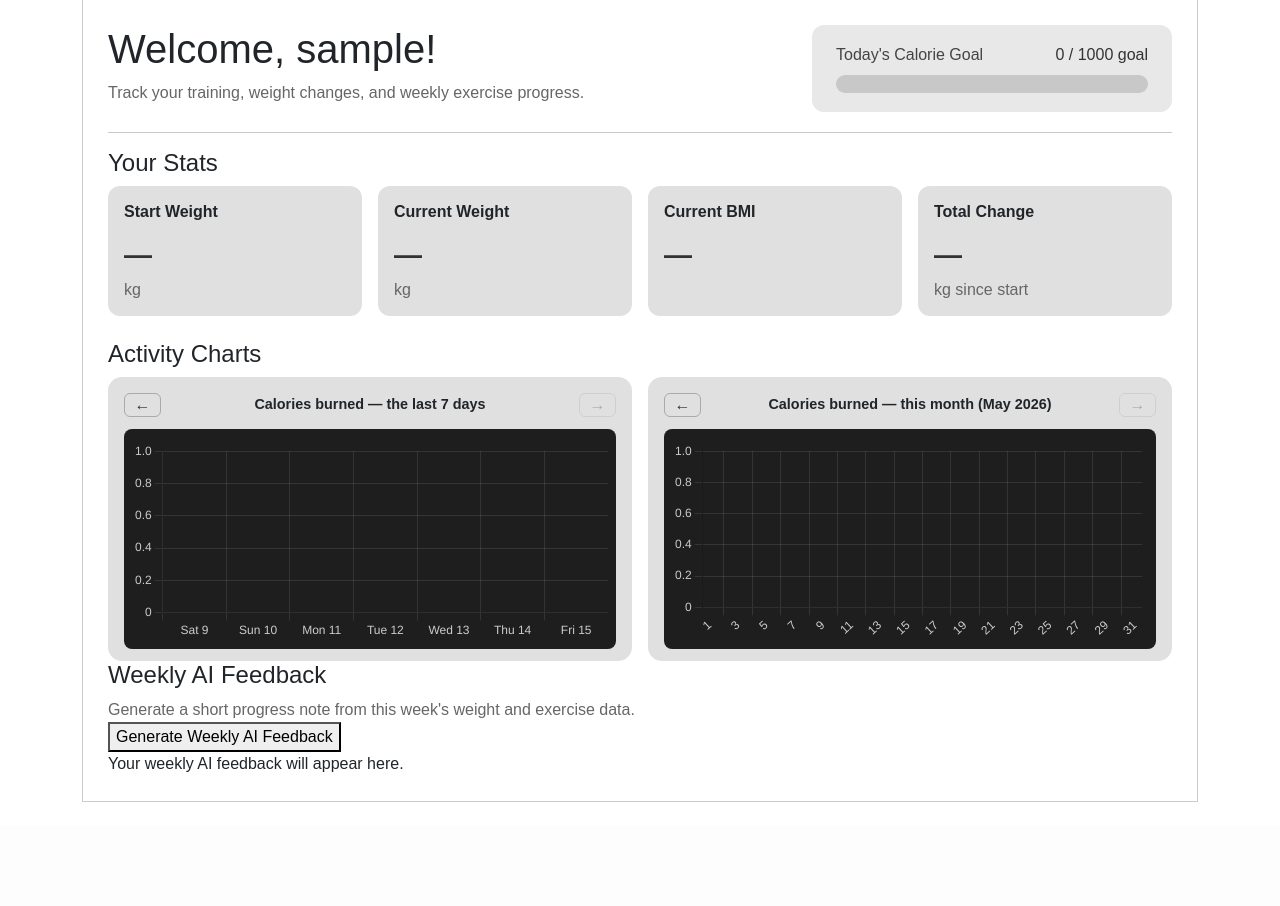
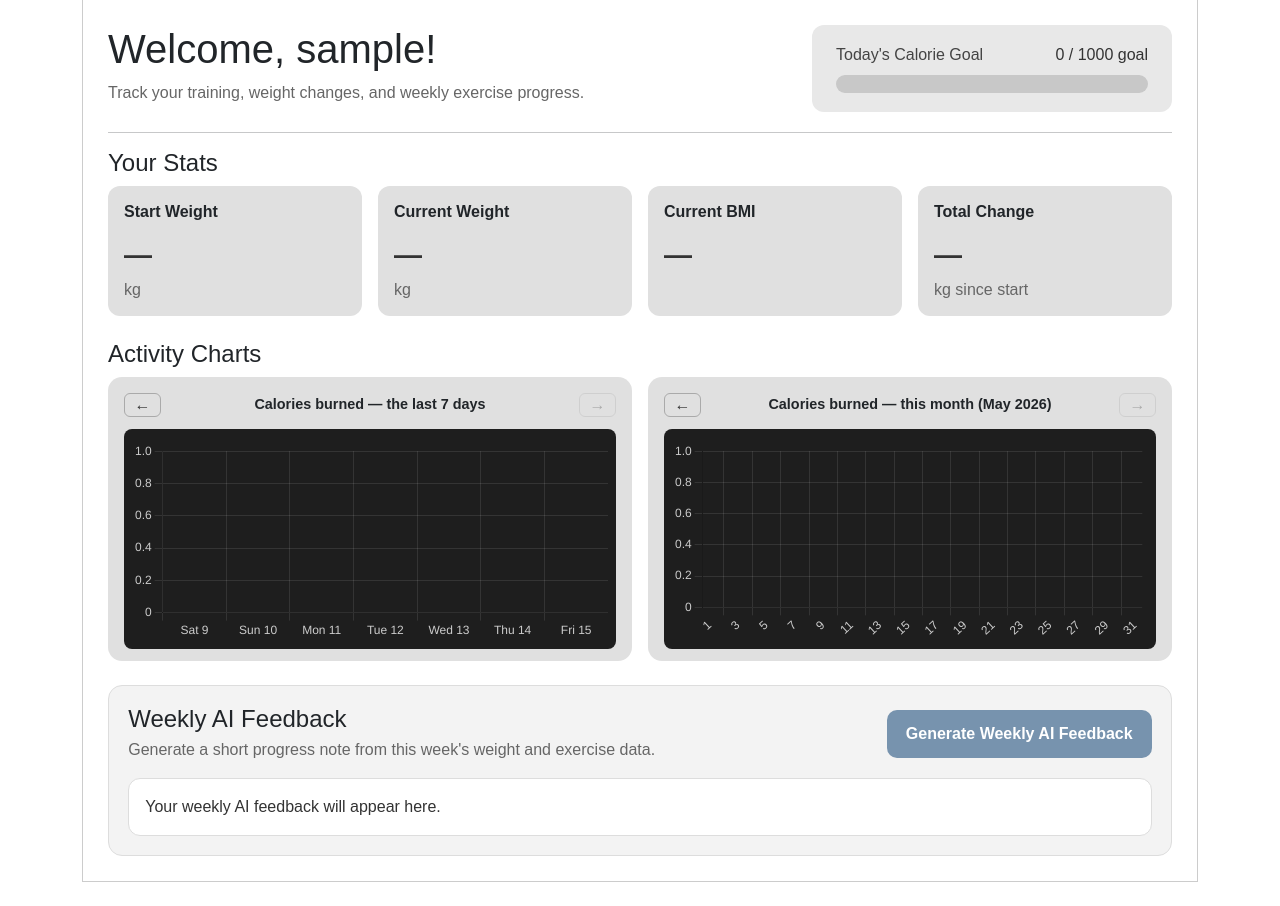
Before and after one commit to nhuntkn/CITS3403-Agile-Web-Development, a Flask app: page /dashboard in a window 1280 px wide. Shown: the part 127-1033 px from the top of the page. Before the commit the page ends 929 px from the top, so only its background shows below. Run offline with Flask 3, Linux system fonts and the light colour scheme; the visitor is signed in with stand-in values (Sample User, id 1); data that the repository does not hold is empty; some libraries are stand-ins or nearby versions.

Commit message:
style overwritten

```diff
--- a/static/css/style.css
+++ b/static/css/style.css
@@ -802,13 +802,8 @@ body {
   max-width: 100%;
 }
 
-<<<<<<< HEAD
-
-.calorie-box .progress-bar {
-=======
 .calorie-box .progress-bar,
 .ai-feedback-btn {
->>>>>>> 7518f6073bb4190078995b36e34a26dbf5230faa
   background: #7793ae;
 }
 
```
